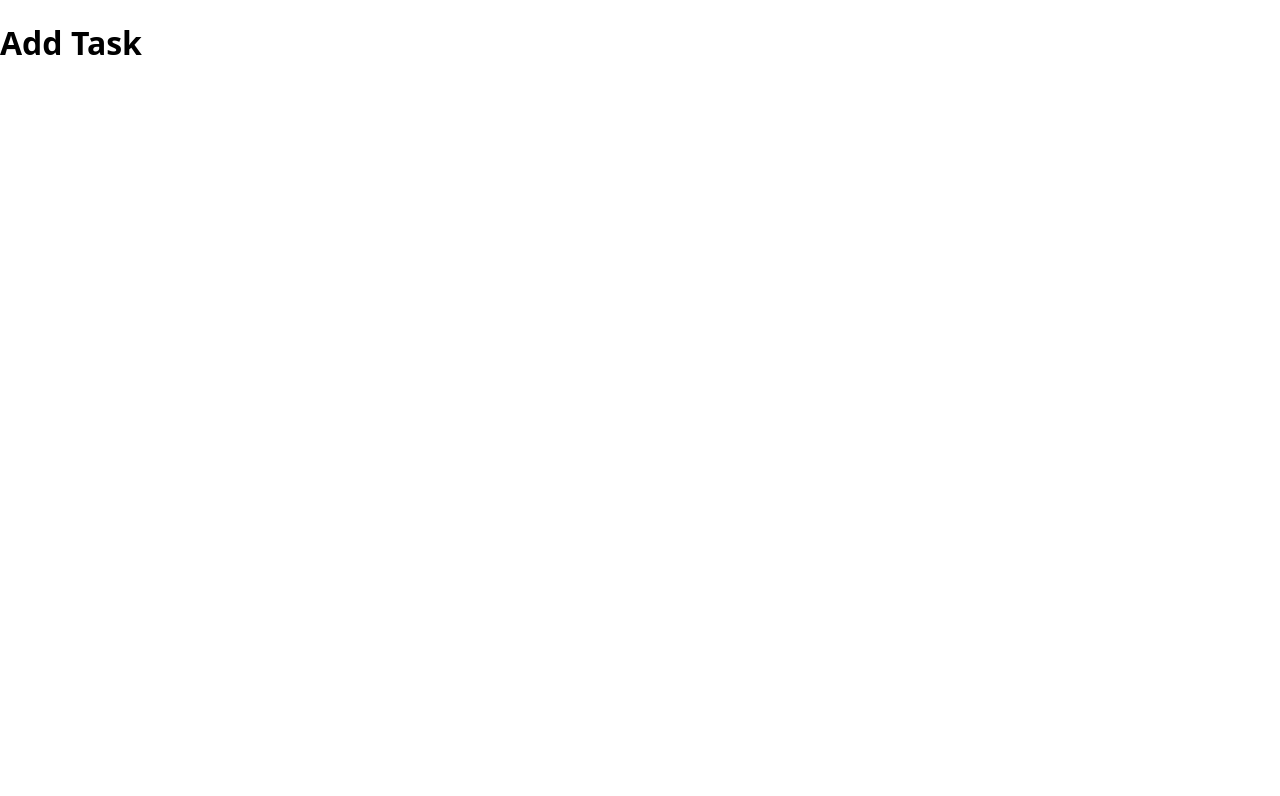
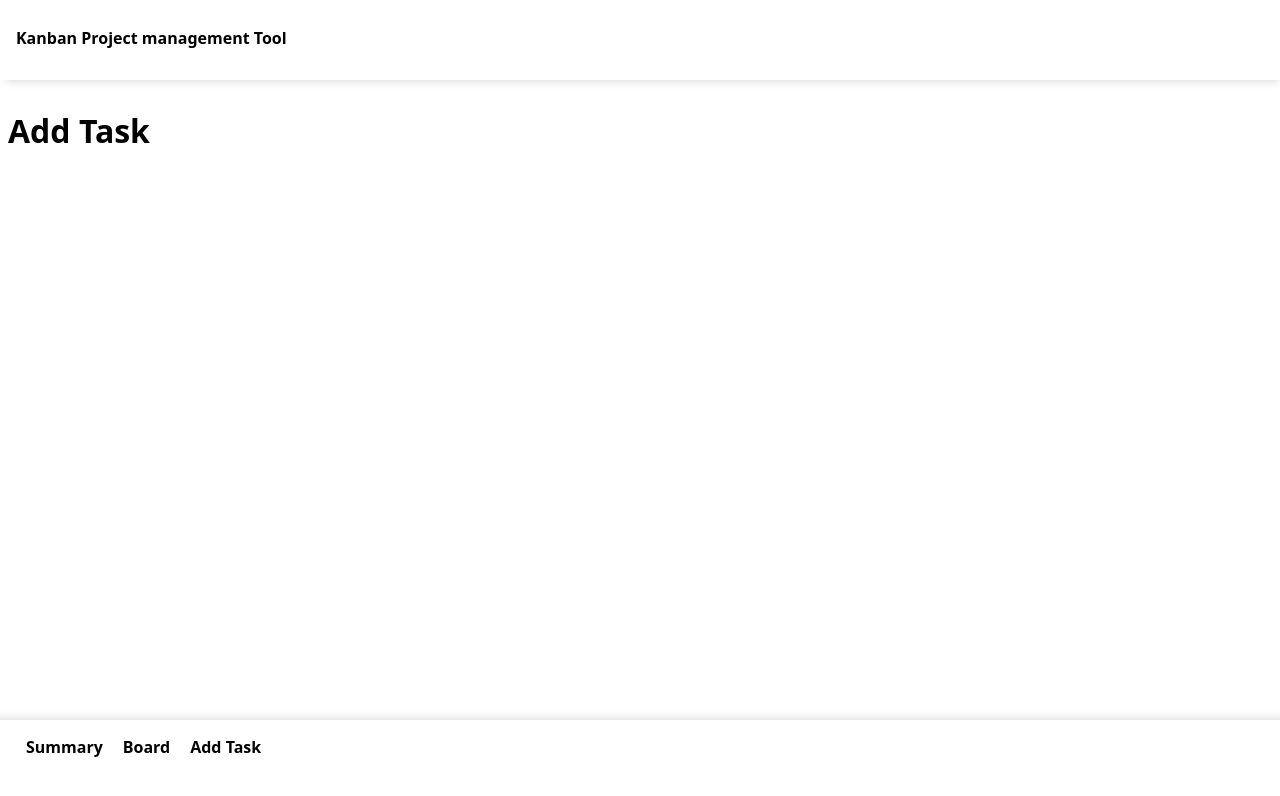
Before and after one commit to KivancUlucan/Capstone-Project, a Next.js app: page /addTask in a window 1280 px wide. Shown: the top 796 px of the page. Built offline with nearby package versions, Linux system fonts and the light colour scheme.

Commit message:
add Layout Component

```diff
--- /dev/null
+++ b/components/Layout/Layout.js
@@ -0,0 +1,22 @@
+import Footer from "../Footer/Footer";
+import Header from "../Header/Header";
+import styled from "styled-components";
+
+const Main = styled.main`
+  display: grid;
+  gap: 0.5rem;
+  margin-top: 5rem;
+  padding: 0.5rem;
+  position: relative;
+  width: 100%;
+`;
+
+export default function Layout({ children }) {
+  return (
+    <>
+      <Header />
+      <Main>{children}</Main>
+      <Footer />
+    </>
+  );
+}
--- a/pages/_app.js
+++ b/pages/_app.js
@@ -1,10 +1,13 @@
+import Layout from "@/components/Layout/Layout";
 import GlobalStyle from "../styles";
 
 export default function App({ Component, pageProps }) {
   return (
     <>
-      <GlobalStyle />
-      <Component {...pageProps} />
+      <Layout>
+        <GlobalStyle />
+        <Component {...pageProps} />
+      </Layout>
     </>
   );
 }
```
